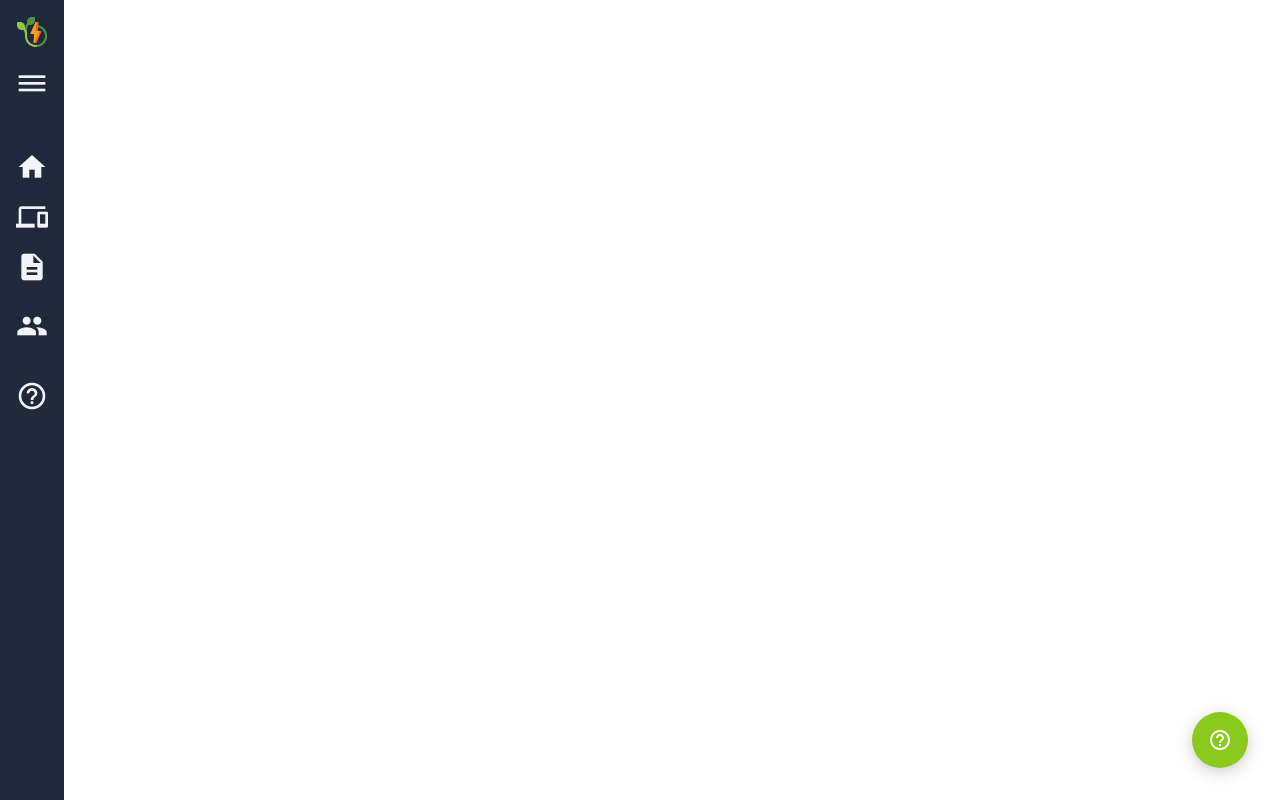
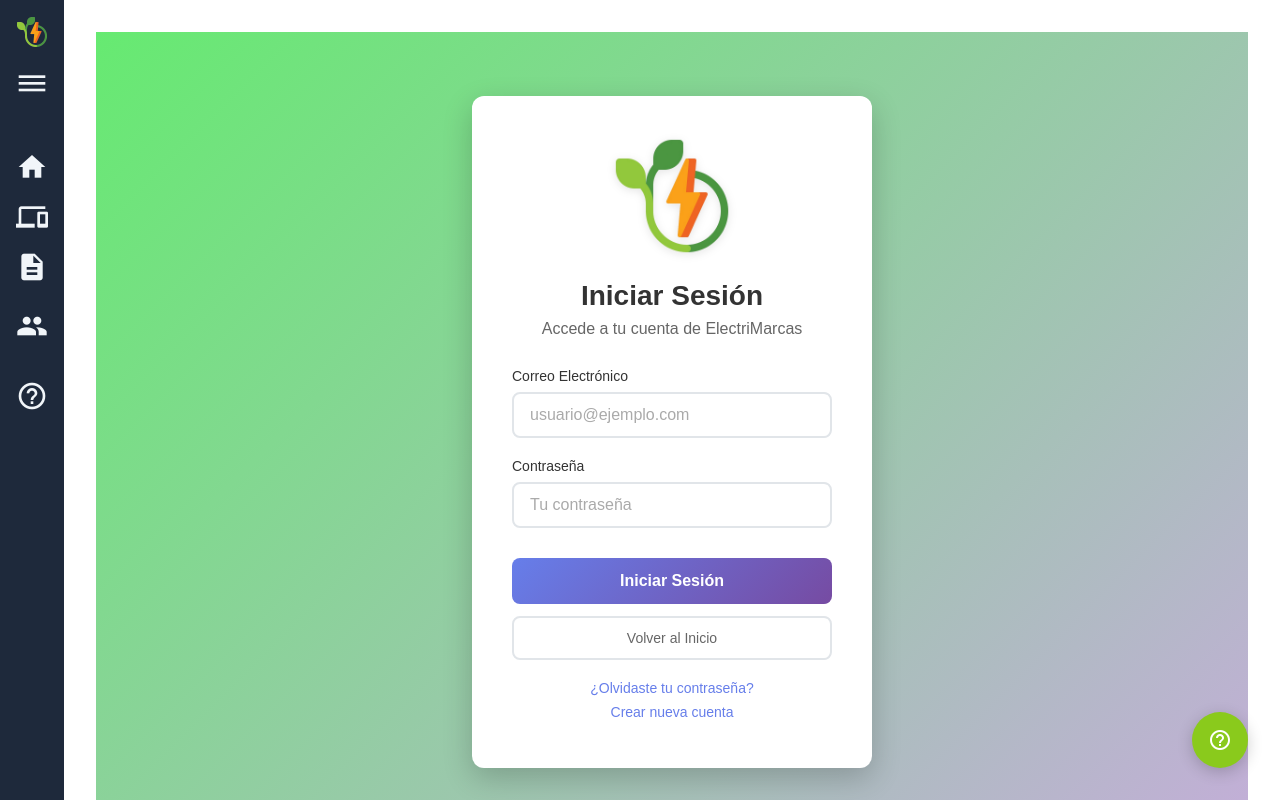
Before and after one commit to israelww/ElectriMarcas, a Vue app in the folder ELECTRIMARCAS-FRONTEND/: page /inicio-sesion in a window 1280 px wide. Built offline with nearby package versions, Linux system fonts and the light colour scheme.

Commit message:
Pantalla de Inicio de sesion Corregida mas unos detalles ademas de cambios en App.vue para que no se mueste el sidebar

```diff
--- a/ELECTRIMARCAS-FRONTEND/src/App.vue
+++ b/ELECTRIMARCAS-FRONTEND/src/App.vue
@@ -2,9 +2,9 @@
 
 <template>
   <!-- Contenedor principal de la aplicación -->
-  <nav class="app">
+  <nav class="app" :class="{ 'no-sidebar': !shouldShowSidebar }">
     <!-- Componente de navegación lateral -->
-    <Sidebar />
+    <Sidebar v-if="shouldShowSidebar" />
 
     <!-- Área principal de contenido donde se renderizan las vistas -->
     <main>
@@ -12,6 +12,7 @@
 
       <!-- Botón flotante para abrir panel de ayuda -->
       <button
+        v-if="shouldShowSidebar"
         class="help-toggle-btn"
         @click="toggleHelpPanel"
         :title="showHelpPanel ? 'Cerrar ayuda (Ctrl+H)' : 'Abrir ayuda (Ctrl+H)'"
@@ -24,6 +25,7 @@
 
     <!-- Panel de ayuda -->
     <HelpPanel
+      v-if="shouldShowSidebar"
       :isVisible="showHelpPanel"
       @close="closeHelpPanel"
       @toggle="toggleHelpPanel"
@@ -33,7 +35,8 @@
 
 <script setup>
 // Importación del componente Sidebar y HelpPanel
-import { ref } from 'vue'
+import { ref, computed } from 'vue'
+import { useRoute } from 'vue-router'
 import Sidebar from './components/Sidebar.vue'
 import HelpPanel from './components/HelpPanel.vue'
 
@@ -41,6 +44,18 @@ import HelpPanel from './components/HelpPanel.vue'
  * Estado reactivo para controlar la visibilidad del panel de ayuda
  */
 const showHelpPanel = ref(false)
+
+/**
+ * Detectar la ruta actual
+ */
+const route = useRoute()
+
+/**
+ * Computed para determinar si debe mostrar el sidebar
+ */
+const shouldShowSidebar = computed(() => {
+  return route.path !== '/Inicio-Sesion'
+})
 
 /**
  * Función para alternar la visibilidad del panel de ayuda
@@ -106,6 +121,15 @@ button {
   min-height: 100vh;
 
   width: 100%;
+}
+
+/* Layout cuando no hay sidebar (p.ej. login) */
+.app.no-sidebar {
+  main {
+    margin-left: 0;
+    padding: 0;
+    width: 100%;
+  }
 }
 
 /* Área principal de contenido */
--- a/ELECTRIMARCAS-FRONTEND/src/router/index.js
+++ b/ELECTRIMARCAS-FRONTEND/src/router/index.js
@@ -6,6 +6,7 @@ import Mis_dispositivos from '../views/Mis_dispositivos.vue'
 import Estadisticas from '../views/Estadisticas.vue'
 import Consejos_ahorro from '../views/Consejos_ahorro.vue'
 import Nuevo_dispositivo from '../views/Nuevo_dispositivo.vue'
+import InicioSesion from '../views/InicioSesion.vue'
 
 /**
  * Configuración del router de Vue
@@ -48,9 +49,15 @@ const router = createRouter({
     },
 
     {
-      path: '/Nuevo_dispositivo',  // Ruta para la página de Consejos de Ahorro
+      path: '/Nuevo_dispositivo',  // Ruta para la página de Nuevo Dispositivo
       name: 'Nuevo Dispositivo',    // Nombre identificador de la ruta
       component: Nuevo_dispositivo     // Componente a renderizar en esta ruta
+    },
+
+    {
+      path: '/inicio-sesion',  // Ruta para la página de Inicio de Sesión
+      name: 'Inicio Sesión',    // Nombre identificador de la ruta
+      component: InicioSesion     // Componente a renderizar en esta ruta
     },
 
     // Aquí se pueden agregar más rutas según sea necesario
--- a/ELECTRIMARCAS-FRONTEND/src/views/Inicio.vue
+++ b/ELECTRIMARCAS-FRONTEND/src/views/Inicio.vue
@@ -1,5 +1,3 @@
-
-
 <script>
 // Componente de vista de categorías de electrodomésticos.
 // Falta hacer un panel a la izquierda en añadir dispositivo que acumule los dispositivos añadidos y al dar click en guardar
@@ -11,6 +9,7 @@ import Lavadora from '../assets/lavadora.png'
 import Tv from '../assets/tv.png'
 import Aire from '../assets/aire.png'
 import Plancha from '../assets/plancha.png'
+
 export default {
     name: 'Inicio',
     components: { Card, Formulario },
@@ -106,6 +105,10 @@ export default {
             }
             this.cerrarFormulario();
         },
+        // Método para ir a inicio de sesión
+        irAInicioSesion() {
+            this.$router.push('/Inicio-Sesion');
+        },
     },
 };
 </script>
@@ -117,6 +120,11 @@ export default {
         Los electrodomésticos de cada categoría se cargarán dinámicamente desde la base de datos.
     -->
     <section class="inicio">
+        <!-- Botón para ir a inicio de sesión -->
+        <button @click="irAInicioSesion" class="login-test-btn">
+            Ir a Inicio de Sesión
+        </button>
+
         <h1>Categorías de Electrodomésticos</h1>
         <p>Añade un electrodoméstico a su respectiva categoría con sus datos para su calcular su consumo.</p>
         <nav class="categorias-lista">
@@ -158,6 +166,29 @@ export default {
 </template>
 
 <style scoped>
+/* Botón de prueba para ir a inicio de sesión */
+.login-test-btn {
+    position: fixed;
+    top: 20px;
+    right: 20px;
+    padding: 0.75rem 1.25rem;
+    background: linear-gradient(135deg, #66ea9d 0%, #764ba2 100%);
+    color: white;
+    border: none;
+    border-radius: 8px;
+    cursor: pointer;
+    font-size: 0.9rem;
+    font-weight: 500;
+    transition: all 0.3s ease;
+    box-shadow: 0 4px 12px rgba(102, 126, 234, 0.3);
+    z-index: 1000;
+}
+
+.login-test-btn:hover {
+    transform: translateY(-2px);
+    box-shadow: 0 6px 16px rgba(102, 126, 234, 0.4);
+}
+
 /*
     Estilos para la vista de categorías de electrodomésticos.
     .inicio: Contenedor principal de la vista.
@@ -249,4 +280,22 @@ export default {
     color: white;
 }
 
+/* Responsive para el botón */
+@media (max-width: 768px) {
+    .login-test-btn {
+        top: 10px;
+        right: 10px;
+        padding: 0.5rem 1rem;
+        font-size: 0.8rem;
+    }
+}
+
+@media (max-width: 480px) {
+    .login-test-btn {
+        position: static;
+        margin: 0 auto 1rem auto;
+        display: block;
+        width: fit-content;
+    }
+}
 </style>
--- /dev/null
+++ b/ELECTRIMARCAS-FRONTEND/src/views/InicioSesion.vue
@@ -0,0 +1,307 @@
+<template>
+  <main class="inicio-sesion">
+    <section class="login-container">
+      <header class="login-header">
+        <article class="logo-container">
+          <img src="/electrimarcas.png" alt="ElectriMarcas Logo" class="logo" />
+        </article>
+        <h1>Iniciar Sesión</h1>
+        <p>Accede a tu cuenta de ElectriMarcas</p>
+      </header>
+
+      <form @submit.prevent="iniciarSesion" class="login-form">
+        <article class="form-group">
+          <label for="email">Correo Electrónico</label>
+          <input
+            type="email"
+            id="email"
+            v-model="credentials.email"
+            required
+            placeholder="usuario@ejemplo.com"
+          />
+        </article>
+
+        <article class="form-group">
+          <label for="password">Contraseña</label>
+          <input
+            type="password"
+            id="password"
+            v-model="credentials.password"
+            required
+            placeholder="Tu contraseña"
+          />
+        </article>
+
+        <article class="form-actions">
+          <button type="submit" class="btn-login" :disabled="isLoading">
+            {{ isLoading ? 'Iniciando...' : 'Iniciar Sesión' }}
+          </button>
+
+          <button type="button" @click="volverInicio" class="btn-back">
+            Volver al Inicio
+          </button>
+        </article>
+
+        <article class="login-links">
+          <a href="#" @click.prevent="olvidoPassword">¿Olvidaste tu contraseña?</a>
+          <a href="#" @click.prevent="crearCuenta">Crear nueva cuenta</a>
+        </article>
+      </form>
+
+      <span v-if="error" class="error-message">
+        {{ error }}
+      </span>
+    </section>
+  </main>
+</template>
+
+<script>
+import { ref } from 'vue'
+import { useRouter } from 'vue-router'
+
+export default {
+  name: 'InicioSesion',
+  setup() {
+    const router = useRouter()
+
+    // Estado reactivo
+    const credentials = ref({
+      email: '',
+      password: ''
+    })
+
+    const isLoading = ref(false)
+    const error = ref('')
+
+    // Métodos
+    const iniciarSesion = async () => {
+      isLoading.value = true
+      error.value = ''
+
+      try {
+        // Aquí irá la lógica de autenticación
+        console.log('Intentando iniciar sesión con:', credentials.value)
+
+        // Simulación de autenticación (reemplazar con API real)
+        await new Promise(resolve => setTimeout(resolve, 1000))
+
+        // Si la autenticación es exitosa, redirigir al dashboard
+        router.push('/Inicio')
+
+      } catch (err) {
+        error.value = 'Error al iniciar sesión. Verifica tus credenciales.'
+        console.error('Error de autenticación:', err)
+      } finally {
+        isLoading.value = false
+      }
+    }
+
+    const volverInicio = () => {
+      router.push('/Inicio')
+    }
+
+    const olvidoPassword = () => {
+      // Implementar lógica para recuperar contraseña
+      console.log('Recuperar contraseña')
+    }
+
+    const crearCuenta = () => {
+      // Implementar navegación a registro
+      console.log('Crear nueva cuenta')
+    }
+
+    return {
+      credentials,
+      isLoading,
+      error,
+      iniciarSesion,
+      volverInicio,
+      olvidoPassword,
+      crearCuenta
+    }
+  }
+}
+</script>
+
+<style scoped lang="scss">
+.inicio-sesion {
+  min-height: 100vh;
+  display: flex;
+  align-items: center;
+  justify-content: center;
+  background: linear-gradient(135deg, #66ea71 0%, #c3aed8 100%);
+  padding: 20px;
+}
+
+.login-container {
+  background: white;
+  border-radius: 12px;
+  box-shadow: 0 10px 30px rgba(0, 0, 0, 0.2);
+  max-width: 400px;
+  width: 100%;
+  padding: 40px;
+  animation: fadeInUp 0.6s ease-out;
+}
+
+@keyframes fadeInUp {
+  from {
+    opacity: 0;
+    transform: translateY(30px);
+  }
+  to {
+    opacity: 1;
+    transform: translateY(0);
+  }
+}
+
+.login-header {
+  text-align: center;
+  margin-bottom: 30px;
+
+  .logo-container {
+    margin-bottom: 20px;
+
+    .logo {
+      width: 120px;
+      height: auto;
+      max-width: 100%;
+      filter: drop-shadow(0 2px 4px rgba(0, 0, 0, 0.1));
+    }
+  }
+
+  h1 {
+    color: #333;
+    margin-bottom: 8px;
+    font-size: 28px;
+    font-weight: 600;
+  }
+
+  p {
+    color: #666;
+    font-size: 16px;
+  }
+}
+
+.login-form {
+  .form-group {
+    margin-bottom: 20px;
+
+    label {
+      display: block;
+      margin-bottom: 8px;
+      color: #333;
+      font-weight: 500;
+      font-size: 14px;
+    }
+
+    input {
+      width: 100%;
+      padding: 12px 16px;
+      border: 2px solid #e1e5e9;
+      border-radius: 8px;
+      font-size: 16px;
+      transition: all 0.3s ease;
+
+      &:focus {
+        outline: none;
+        border-color: #667eea;
+        box-shadow: 0 0 0 3px rgba(102, 126, 234, 0.1);
+      }
+
+      &::placeholder {
+        color: #aaa;
+      }
+    }
+  }
+
+  .form-actions {
+    margin: 30px 0 20px;
+    display: flex;
+    gap: 12px;
+    flex-direction: column;
+
+    .btn-login {
+      background: linear-gradient(135deg, #667eea 0%, #764ba2 100%);
+      color: white;
+      border: none;
+      padding: 14px 20px;
+      border-radius: 8px;
+      font-size: 16px;
+      font-weight: 600;
+      cursor: pointer;
+      transition: all 0.3s ease;
+
+      &:hover:not(:disabled) {
+        transform: translateY(-2px);
+        box-shadow: 0 5px 15px rgba(102, 126, 234, 0.4);
+      }
+
+      &:disabled {
+        opacity: 0.7;
+        cursor: not-allowed;
+      }
+    }
+
+    .btn-back {
+      background: transparent;
+      color: #666;
+      border: 2px solid #e1e5e9;
+      padding: 12px 20px;
+      border-radius: 8px;
+      font-size: 14px;
+      cursor: pointer;
+      transition: all 0.3s ease;
+
+      &:hover {
+        background: #f8f9fa;
+        border-color: #d1d5db;
+      }
+    }
+  }
+
+  .login-links {
+    text-align: center;
+
+    a {
+      color: #667eea;
+      text-decoration: none;
+      font-size: 14px;
+      display: block;
+      margin: 8px 0;
+      transition: color 0.3s ease;
+
+      &:hover {
+        color: #764ba2;
+      }
+    }
+  }
+}
+
+.error-message {
+  background: #fee;
+  color: #c53030;
+  padding: 12px;
+  border-radius: 8px;
+  font-size: 14px;
+  margin-top: 20px;
+  text-align: center;
+}
+
+// Responsivo
+@media (max-width: 480px) {
+  .login-container {
+    margin: 20px;
+    padding: 30px 20px;
+  }
+
+  .login-header h1 {
+    font-size: 24px;
+  }
+
+  .form-actions {
+    .btn-login, .btn-back {
+      padding: 12px 16px;
+    }
+  }
+}
+</style>
```
